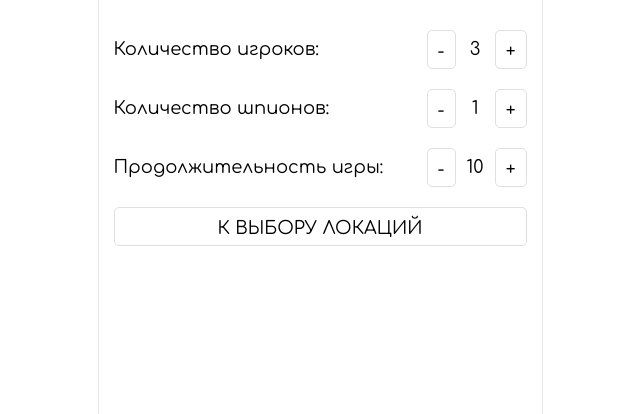
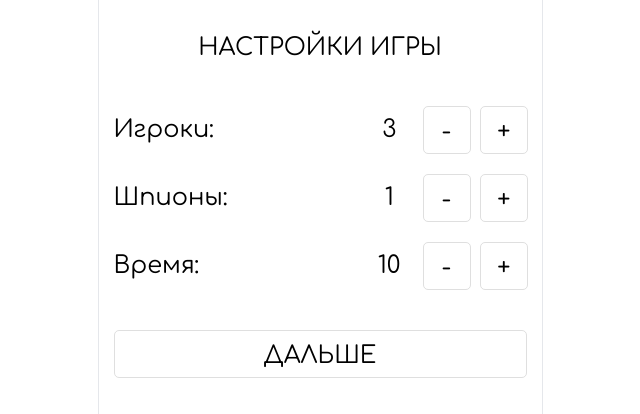
Before and after one commit to TTyKaH/spy, a Nuxt app: page /settings in a window 1280 px wide. Shown: the top 414 px of the page, without its empty margins (320-960 px from the left). Built offline with nearby package versions, Linux system fonts and the light colour scheme.

Commit message:
upd styles

```diff
--- a/assets/styles/app/global.scss
+++ b/assets/styles/app/global.scss
@@ -5,5 +5,11 @@
 
 body {
   font-family: 'Comfortaa', cursive;
-  font-size: 18px;
+  font-size: 24px;
 }
+
+h1,
+h2,
+h3 {
+  @apply text-center uppercase;
+}
--- a/assets/styles/app/helpers.scss
+++ b/assets/styles/app/helpers.scss
@@ -10,6 +10,13 @@
   &-py {
     padding-top: 30px;
     padding-bottom: 30px;
+  }
+
+  &-center {
+    display: flex;
+    flex-direction: column;
+    justify-content: center;
+    padding-bottom: 120px;
   }
 }
 
@@ -28,6 +35,10 @@
   &-rounded {
     @apply rounded-full;
   }
+
+  &-wide {
+    width: 48px;
+  }
 }
 
 .icon {
--- a/components/LocationGroup.vue
+++ b/components/LocationGroup.vue
@@ -21,7 +21,7 @@ export default {
 .field {
   border: 1px solid #dfdfdf;
   display: block;
-  width: 20px;
-  height: 20px;
+  width: 25px;
+  height: 25px;
 }
 </style>
--- a/components/PlayersCount.vue
+++ b/components/PlayersCount.vue
@@ -1,10 +1,10 @@
 <template>
   <div class="set-count flex flex-wrap justify-between items-center gap-2">
     <div>{{ title }}</div>
-    <div class="count flex justify-between items-center gap-2">
-      <button class="btn" @click="decrease()">-</button>
+    <div class="count grid grid-cols-3 justify-items-center items-center gap-3">
       <div>{{ count }}</div>
-      <button class="btn" @click="increase()">+</button>
+      <button class="btn btn-wide" @click="decrease()">-</button>
+      <button class="btn btn-wide" @click="increase()">+</button>
     </div>
   </div>
 </template>
@@ -44,7 +44,7 @@ export default {
 <style lang="scss">
 .set-count {
   .count {
-    max-width: 100px;
+    max-width: 160px;
     width: 100%;
   }
 }
--- a/components/SpiesCount.vue
+++ b/components/SpiesCount.vue
@@ -1,10 +1,10 @@
 <template>
   <div class="set-count flex flex-wrap justify-between items-center gap-2">
     <div>{{ title }}</div>
-    <div class="count flex justify-between items-center gap-2">
-      <button class="btn" @click="decrease()">-</button>
+    <div class="count grid grid-cols-3 justify-items-center items-center gap-3">
       <div>{{ count }}</div>
-      <button class="btn" @click="increase()">+</button>
+      <button class="btn btn-wide" @click="decrease()">-</button>
+      <button class="btn btn-wide" @click="increase()">+</button>
     </div>
   </div>
 </template>
--- a/components/TimeCount.vue
+++ b/components/TimeCount.vue
@@ -1,10 +1,10 @@
 <template>
   <div class="set-count flex flex-wrap justify-between items-center gap-2">
     <div>{{ title }}</div>
-    <div class="count flex justify-between items-center gap-2">
-      <button class="btn" @click="decrease()">-</button>
+    <div class="count grid grid-cols-3 justify-items-center items-center gap-3">
       <div>{{ count }}</div>
-      <button class="btn" @click="increase()">+</button>
+      <button class="btn btn-wide" @click="decrease()">-</button>
+      <button class="btn btn-wide" @click="increase()">+</button>
     </div>
   </div>
 </template>
--- a/components/Timer.vue
+++ b/components/Timer.vue
@@ -1,5 +1,5 @@
 <template>
-  <div id="timer" class="text-center text-4xl grid gap-5">
+  <div id="timer" class="text-center text-5xl grid gap-5">
     <div>{{ time.minutes }}:{{ time.seconds }}</div>
     <button class="flex justify-center" @click="toggle()">
       <div v-if="!isPause" class="btn btn-rounded" @click="stopTimer()">
--- a/pages/index.vue
+++ b/pages/index.vue
@@ -1,5 +1,5 @@
 <template>
-  <div id="main" class="wrap wrap-py text-center">
+  <div id="main" class="wrap wrap-py wrap-center text-center">
     <h1 class="mb-10 text-4xl font-bold">Spy</h1>
     <div class="grid gap-5">
       <NuxtLink to="/settings" class="btn">Начать</NuxtLink>
--- a/pages/play/roles-distribution.vue
+++ b/pages/play/roles-distribution.vue
@@ -5,7 +5,7 @@
         <div v-if="isFirstStage" class="grid justify-items-center gap-5">
           <div>Игрок {{ playerNum }}</div>
           <div class="note">
-            Нажмите, чтобы узнать <br />
+            Нажмите, чтобы узнать
             кто ты в этой игре
           </div>
           <button class="btn" @click="toggle()">Хто я</button>
@@ -15,12 +15,12 @@
           <div v-if="checkRole(playerNum) === 'Местный'" class="note">
             Локация: {{ selectedLocation }}
           </div>
-          <div v-else class="note">
+          <div v-else>
             Все кроме ТЕБЯ знают локацию.
-            <br />
             Старайся не выдать себя и понять о какой локации все говорят
           </div>
-          <button class="btn" @click="nextPlayer()">Понятно</button>
+          <button v-if="currentPlayer !== playersCount" class="btn" @click="nextPlayer()">Понятно</button>
+          <NuxtLink v-else to="/play/time-to-questions" class="btn">Понятно</NuxtLink>
         </div>
       </div>
     </div>
@@ -62,9 +62,8 @@ export default {
     nextPlayer() {
       if (this.currentPlayer < this.playersCount) {
         this.currentPlayer = this.currentPlayer + 1
-        return this.toggle()
+        this.toggle()
       }
-      this.$router.push({ path: '/play/time-to-questions' })
     },
     toggle() {
       this.isFirstStage = !this.isFirstStage
@@ -75,11 +74,3 @@ export default {
   },
 }
 </script>
-
-<style lang="scss">
-#roles-distribution {
-  .note {
-    height: 81px;
-  }
-}
-</style>
--- a/pages/play/time-to-questions.vue
+++ b/pages/play/time-to-questions.vue
@@ -1,17 +1,12 @@
 <template>
-  <div class="wrap wrap-py">
-    <div
-      v-if="isWhoFirstStage"
-      class="grid gap-5 justify-items-center text-center"
-    >
+  <div class="wrap wrap-py wrap-center">
+    <div v-if="isWhoFirstStage" class="grid gap-5 justify-items-center text-center">
       <div class="grid gap-5">
         <h2 class="uppercase">Время вопросов</h2>
         <div>
-          Если все готовы -<br />
-          запускайте таймер
+          Если все готовы - запускайте таймер
         </div>
-        Первым задает вопрос <br />
-        Игрок {{ whoFirstAsk }}
+        Первым задает вопрос Игрок {{ whoFirstAsk }}
       </div>
       <button class="btn" @click="toggle()">К таймеру</button>
     </div>
--- a/pages/settings/index.vue
+++ b/pages/settings/index.vue
@@ -1,10 +1,13 @@
 <template>
-  <div id="settings" class="wrap wrap-py flex flex-col gap-5">
-    <PlayersCount title="Количество игроков:" />
-    <SpiesCount title="Количество шпионов:" />
-    <TimeCount title="Продолжительность игры:" />
+  <div id="settings" class="wrap wrap-py flex flex-col gap-10">
+    <h2>Настройки игры</h2>
+    <div class="grid gap-5">
+      <PlayersCount title="Игроки:" />
+      <SpiesCount title="Шпионы:" />
+      <TimeCount title="Время:" />
+    </div>
     <NuxtLink to="/settings/location-groups-selection" class="btn">
-      К выбору локаций
+      Дальше
     </NuxtLink>
   </div>
 </template>
--- a/pages/settings/location-groups-selection.vue
+++ b/pages/settings/location-groups-selection.vue
@@ -1,10 +1,13 @@
 <template>
-  <div class="wrap wrap-py flex flex-col gap-2">
-    <div v-for="(g, idx) in locations" :key="idx" ref="groups" @click="selectGroup(g.group, idx)">
-      <LocationGroup :group="g" />
+  <div class="wrap wrap-py flex flex-col gap-10">
+    <h2>Выбор локаций</h2>
+    <div class="grid gap-5">
+      <div v-for="(g, idx) in locations" :key="idx" ref="groups" @click="selectGroup(g.group, idx)">
+        <LocationGroup :group="g" />
+      </div>
     </div>
     <button @click="setRandomLocation()">
-      <NuxtLink class="btn w-full block" to="/play/roles-distribution">К распределению ролей</NuxtLink>
+      <NuxtLink class="btn w-full block" to="/play/roles-distribution">Начать игру</NuxtLink>
     </button>
   </div>
 </template>
@@ -67,7 +70,7 @@ export default {
 
 <style lang="scss">
 .chosen {
-  color: red;
+  color: #ff2400;
 
   #location-group {
     position: relative;
@@ -76,9 +79,9 @@ export default {
       content: url('@/assets/images/icons/icon-check.svg');
       position: absolute;
       right: 0;
-      top: calc(50% - 10px);
-      width: 20px;
-      height: 20px;
+      top: calc(50% - 12px);
+      width: 25px;
+      height: 25px;
     }
   }
 }
```
